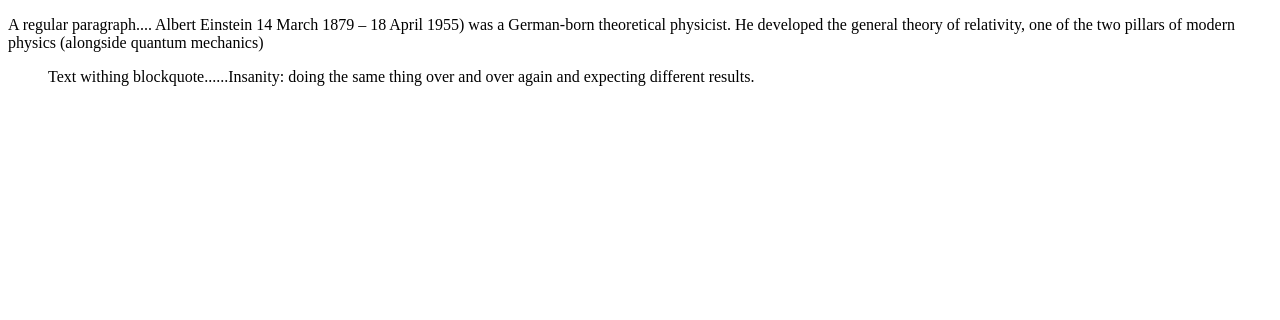
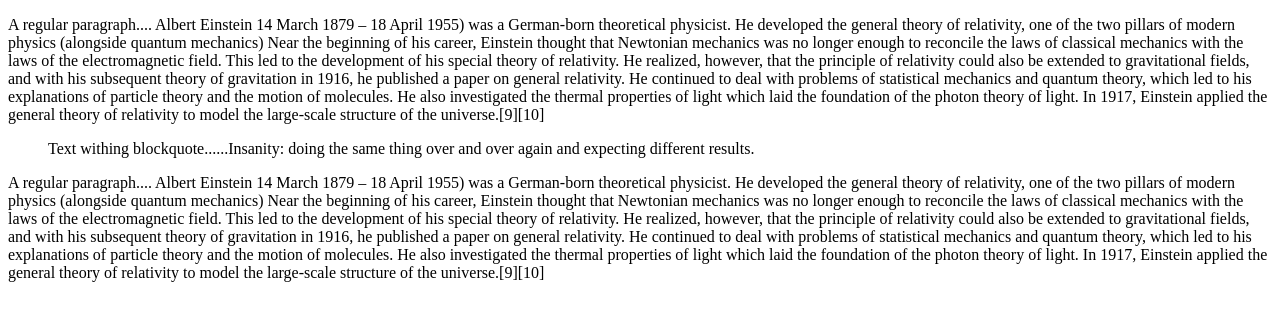
Before and after one commit to ngautam0/Experiments-With-HTML-CSS, a plain HTML site: page blockquotes/index.html in a window 1280 px wide. Drawn offline with Linux system fonts and the light colour scheme.

Commit message:
Blockquotes modified

```diff
--- a/blockquotes/index.html
+++ b/blockquotes/index.html
@@ -14,10 +14,18 @@
       14 March 1879 – 18 April 1955) was a German-born theoretical physicist.
       He developed the general theory of relativity, one of the two pillars of modern physics
       (alongside quantum mechanics)
+	  Near the beginning of his career, Einstein thought that Newtonian mechanics was no longer enough to reconcile the laws of classical mechanics with the laws of the electromagnetic field. This led to the development of his special theory of relativity. He realized, however, that the principle of relativity could also be extended to gravitational fields, and with his subsequent theory of gravitation in 1916, he published a paper on general relativity. He continued to deal with problems of statistical mechanics and quantum theory, which led to his explanations of particle theory and the motion of molecules. He also investigated the thermal properties of light which laid the foundation of the photon theory of light. In 1917, Einstein applied the general theory of relativity to model the large-scale structure of the universe.[9][10]
 
       <blockquote>
         Text withing blockquote......Insanity: doing the same thing over and over again and expecting different results.
       </blockquote>
+
+      A regular paragraph.... Albert Einstein
+      14 March 1879 – 18 April 1955) was a German-born theoretical physicist.
+      He developed the general theory of relativity, one of the two pillars of modern physics
+      (alongside quantum mechanics)
+    Near the beginning of his career, Einstein thought that Newtonian mechanics was no longer enough to reconcile the laws of classical mechanics with the laws of the electromagnetic field. This led to the development of his special theory of relativity. He realized, however, that the principle of relativity could also be extended to gravitational fields, and with his subsequent theory of gravitation in 1916, he published a paper on general relativity. He continued to deal with problems of statistical mechanics and quantum theory, which led to his explanations of particle theory and the motion of molecules. He also investigated the thermal properties of light which laid the foundation of the photon theory of light. In 1917, Einstein applied the general theory of relativity to model the large-scale structure of the universe.[9][10]
+
     </p>
   </body>
 </html>
```
